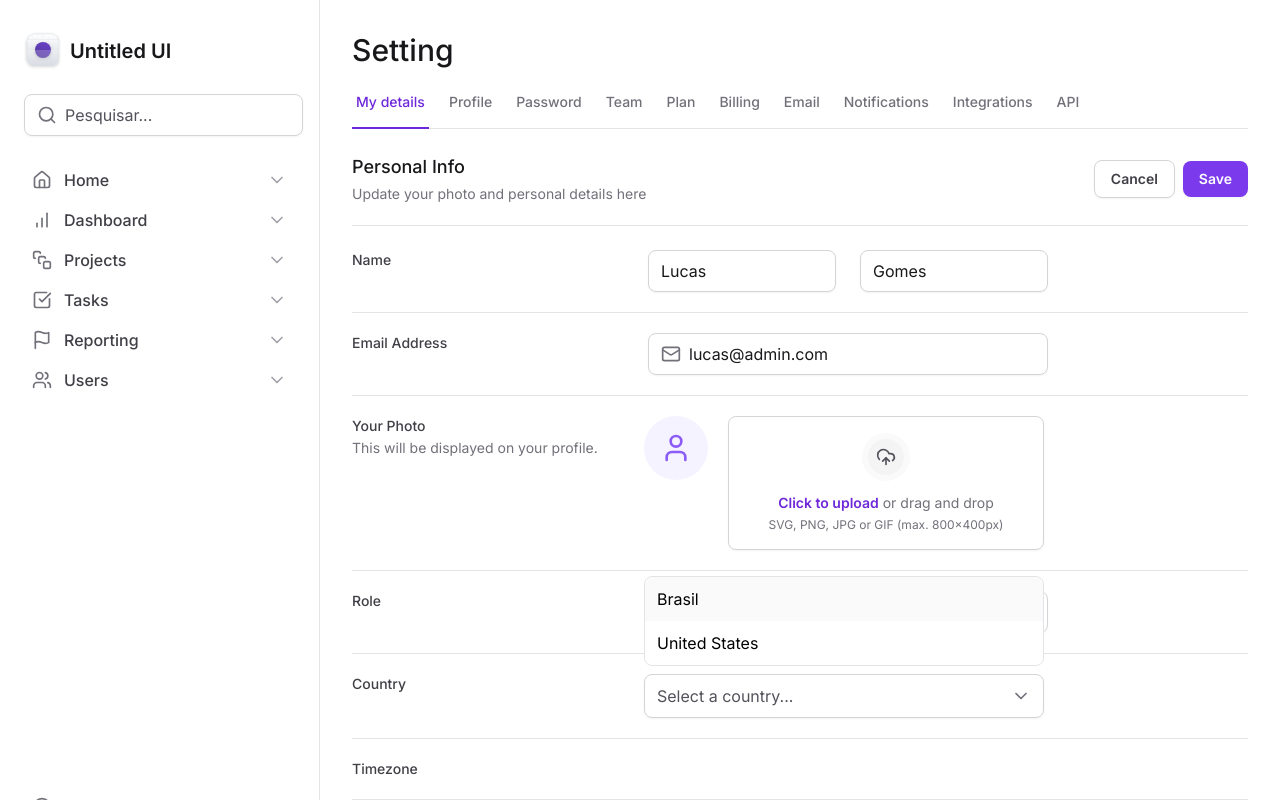
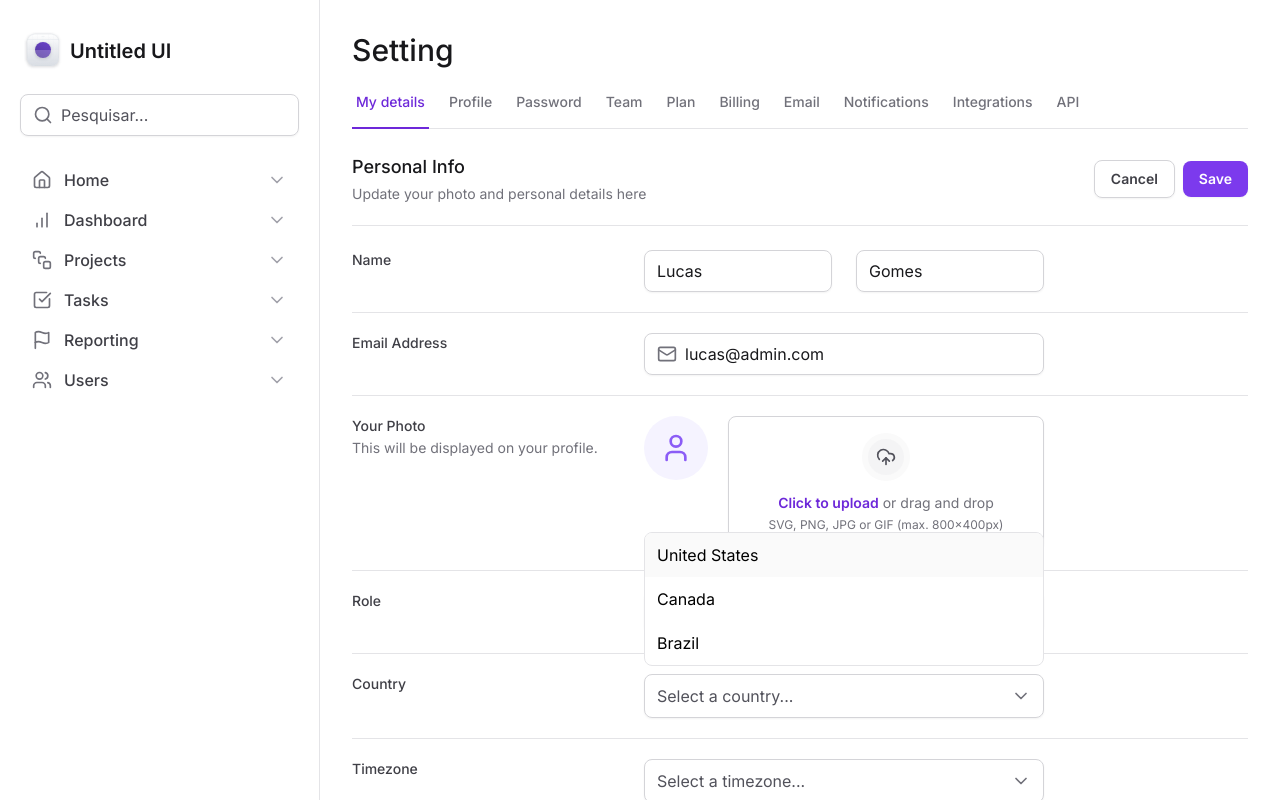
Before and after one commit to lucasgomesmatos/tailwind-next, a Next.js app: page / in a window 1280 px wide. Both pictures are taken after a click on the button "Select a country...". Shown: the top 800 px of the page. Built offline with nearby package versions, Linux system fonts and the light colour scheme.

Commit message:
feat: select component

```diff
--- a/src/app/page.tsx
+++ b/src/app/page.tsx
@@ -1,6 +1,7 @@
 import * as FileInput from '@/components/form/file-input'
 import * as Input from '@/components/form/input'
 import { Select } from '@/components/form/select'
+import { SelectItem } from '@/components/form/select/select-item'
 import { SettingsTabs } from '@/components/settings-tabs'
 
 import { Mail } from 'lucide-react'
@@ -115,7 +116,11 @@ export default function Home() {
               Country
             </label>
 
-            <Select />
+            <Select placeholder="Select a country...">
+              <SelectItem value="usa" text="United States" />
+              <SelectItem value="canada" text="Canada" />
+              <SelectItem value="brazil" text="Brazil" />
+            </Select>
           </div>
 
           <div className="grid grid-cols-form gap-3 pt-5">
@@ -126,7 +131,10 @@ export default function Home() {
               Timezone
             </label>
 
-            <div></div>
+            <Select placeholder="Select a timezone...">
+              <SelectItem text="Pacific Time (US & Canada)" value="pacific" />
+              <SelectItem text="America / São Paulo" value="saopaulo" />
+            </Select>
           </div>
 
           <div className="grid grid-cols-form gap-3 pt-5">
--- a/src/components/form/input/index.tsx
+++ b/src/components/form/input/index.tsx
@@ -25,7 +25,7 @@ export const Root = (props: RootProps) => {
   return (
     <div
       {...props}
-      className="group mx-1 flex w-full items-center gap-2 rounded-lg border border-zinc-300 px-3 py-2 shadow-sm transition-colors duration-200 ease-in-out focus-within:border-zinc-400 group-hover:border-zinc-500"
+      className="group flex w-full items-center gap-2 rounded-lg border border-zinc-300 px-3 py-2 shadow-sm transition-colors duration-200 ease-in-out focus-within:border-zinc-400 group-hover:border-zinc-500"
     />
   )
 }
--- a/src/components/form/select/index.tsx
+++ b/src/components/form/select/index.tsx
@@ -1,13 +1,19 @@
 'use client'
 import * as SelectPrimitive from '@radix-ui/react-select'
-import { Check, ChevronDown } from 'lucide-react'
+import { ChevronDown } from 'lucide-react'
+import { ReactNode } from 'react'
 
-export const Select = () => {
+interface SelectProps {
+  children: ReactNode
+  placeholder?: string
+}
+
+export const Select = ({ children, placeholder }: SelectProps) => {
   return (
     <SelectPrimitive.Root>
       <SelectPrimitive.Trigger className="flex h-11 w-full items-center justify-between gap-2 rounded-lg border border-zinc-300 px-3 py-2 shadow-sm data-[placeholder]:text-zinc-600">
         <SelectPrimitive.Value
-          placeholder="Select a country..."
+          placeholder={placeholder}
           className="text-black"
         />
         <SelectPrimitive.Icon>
@@ -21,30 +27,7 @@ export const Select = () => {
           sideOffset={8}
           className="z-10 w-[--radix-select-trigger-width] overflow-hidden rounded-lg border border-zinc-200 bg-white"
         >
-          <SelectPrimitive.Viewport>
-            <SelectPrimitive.Item
-              value="br"
-              className="flex items-center justify-between gap-2 px-3 py-2.5 outline-none data-[highlighted]:bg-zinc-50"
-            >
-              <SelectPrimitive.ItemText className="text-black">
-                Brasil
-              </SelectPrimitive.ItemText>
-              <SelectPrimitive.ItemIndicator>
-                <Check className="size-4 text-violet-500" />
-              </SelectPrimitive.ItemIndicator>
-            </SelectPrimitive.Item>
-            <SelectPrimitive.Item
-              value="us"
-              className="flex items-center justify-between gap-2 px-3 py-2.5 outline-none data-[highlighted]:bg-zinc-50"
-            >
-              <SelectPrimitive.ItemText className="text-black">
-                United States
-              </SelectPrimitive.ItemText>
-              <SelectPrimitive.ItemIndicator>
-                <Check className="size-4 text-violet-500" />
-              </SelectPrimitive.ItemIndicator>
-            </SelectPrimitive.Item>
-          </SelectPrimitive.Viewport>
+          <SelectPrimitive.Viewport>{children}</SelectPrimitive.Viewport>
         </SelectPrimitive.Content>
       </SelectPrimitive.Portal>
     </SelectPrimitive.Root>
```
